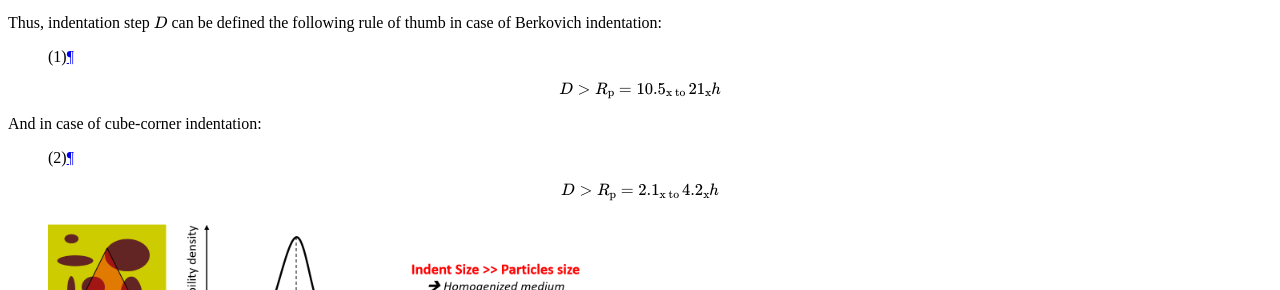
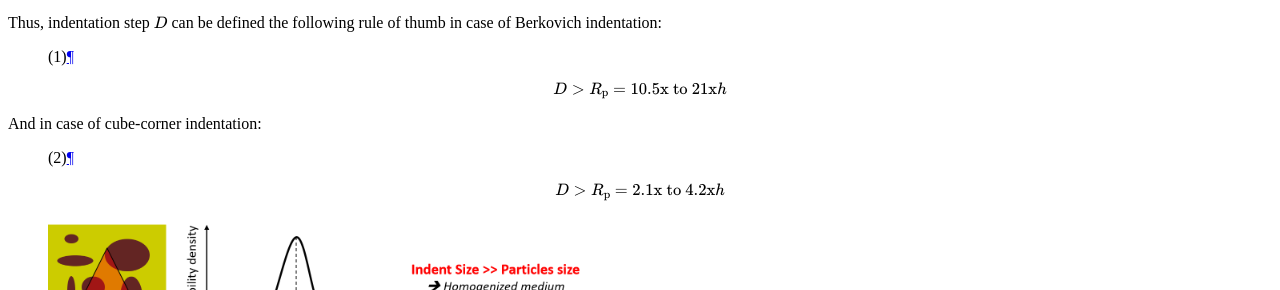
Before and after one commit to DavidMercier/TriDiMap, a Sphinx documentation site: the page built from doc/mapping.rst, in a window 1280 px wide and 900 px high, scrolled down 1276 px. Shown: the part 178-468 px from the top of the window. Built offline with Sphinx 7.4.7, drawn with Linux system fonts in a browser that asks for light colours; comment, search, counter and statistics services are not loaded.

Commit message:
debugged doc 2

```diff
--- a/doc/mapping.rst
+++ b/doc/mapping.rst
@@ -58,12 +58,12 @@ Finally, the contact radius is rougly estimated to be 3.5 times the indentation
 
 Thus, indentation step :math:`D` can be defined the following rule of thumb in case of Berkovich indentation:
 
-    .. math:: D > R_\text{p} = 10.5_\text{x to } 21_\text{x} h
+    .. math:: D > R_\text{p} = 10.5\text{x to } 21\text{x} h
             :label: berkovich_indent_dist
 
 And in case of cube-corner indentation:
 
-    .. math:: D > R_\text{p} = 2.1_\text{x to } 4.2_\text{x} h
+    .. math:: D > R_\text{p} = 2.1\text{x to } 4.2\text{x} h
             :label: cubecorner_indent_dist
 
 .. figure:: ./_pictures/grid_indentation_length_scale.png
```
